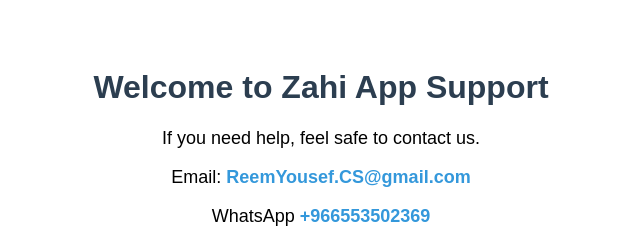
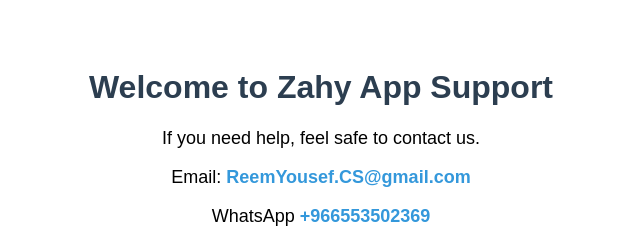
Before and after one commit to ReemYousef1/Zahy-Support, a plain HTML site: page index.html in a window 1280 px wide. Shown: the full height of the page, 319-959 px from the left. Drawn offline with Linux system fonts and the light colour scheme.

Commit message:
Update index.html

```diff
--- a/index.html
+++ b/index.html
@@ -3,7 +3,7 @@
 <head>
     <meta charset="UTF-8">
     <meta name="viewport" content="width=device-width, initial-scale=1.0">
-    <title>Zahi App Support</title>
+    <title>Zahy App Support</title>
     <style>
         body { font-family: Arial, sans-serif; text-align: center; padding: 40px; }
         h1 { color: #2c3e50; }
@@ -12,7 +12,7 @@
     </style>
 </head>
 <body>
-    <h1>Welcome to Zahi App Support</h1>
+    <h1>Welcome to Zahy App Support</h1>
     <p>If you need help, feel safe to contact us.</p>
     <p>Email: <a href="mailto:ReemYousef.CS@gmail.com">ReemYousef.CS@gmail.com</a></p>
     <p>WhatsApp <a href="+966553502369">+966553502369</a></p>
```
